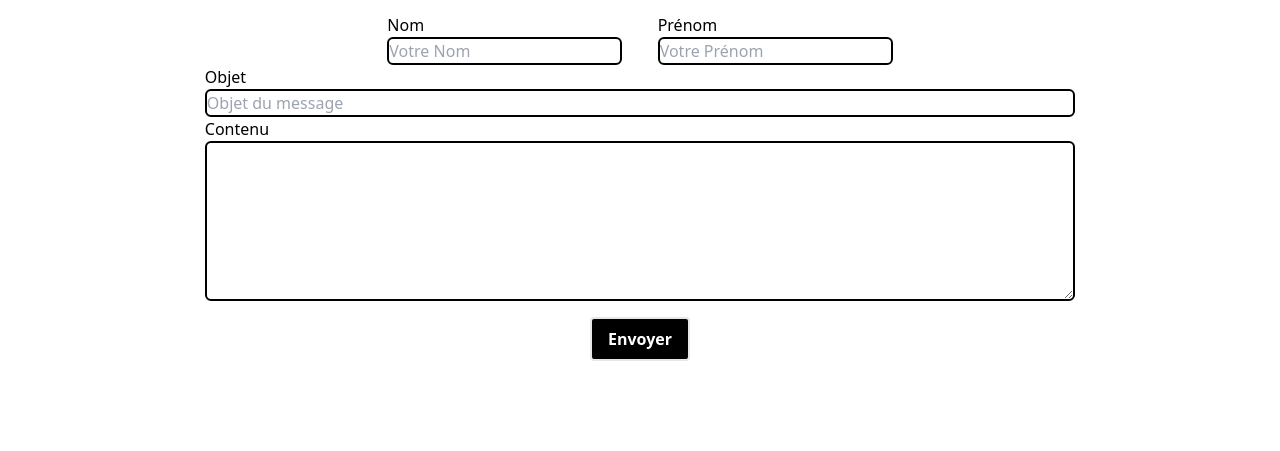
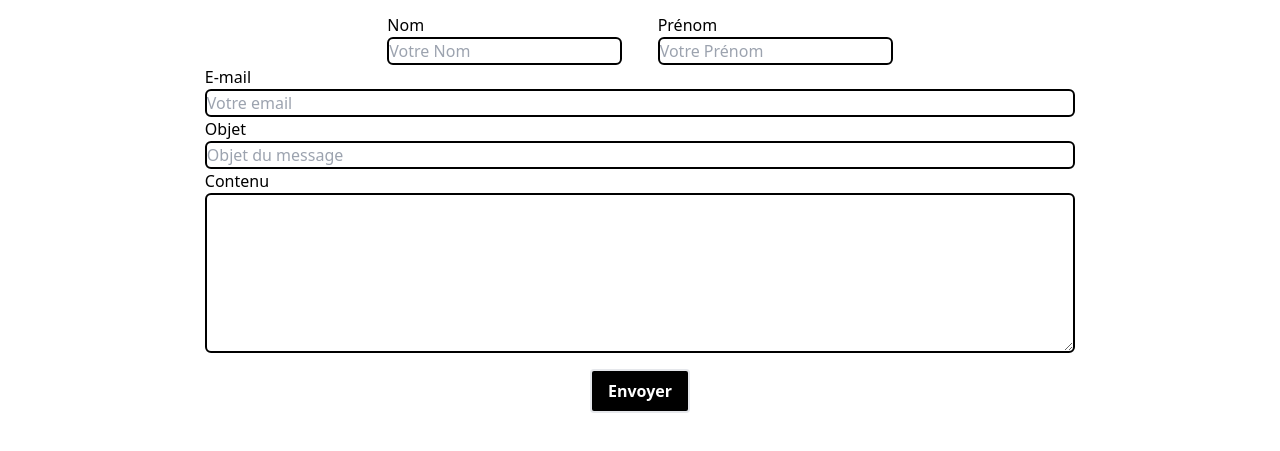
Before and after one commit to Sluyer/portfolio, an Astro site: page /contact in a window 1280 px wide. Shown: the part 341-792 px from the top of the page. Built offline with nearby package versions, Linux system fonts and the light colour scheme; Astro itself is replaced by a stand-in of ours.

Commit message:
ADDED MAIL TO CONTACT

```diff
--- a/src/pages/contact.astro
+++ b/src/pages/contact.astro
@@ -10,7 +10,7 @@ import Layout from "../layouts/Layout.astro";
   </div>
   <Tag href="https://www.linkedin.com/in/matteo-sacco-259571251">
     <img class="w-6 mx-0.5" src="images/linkedin-black.png" alt="" />
-     LinkedIn
+    LinkedIn
   </Tag>
   <form class="mt-4" action="">
     <div class="flex flex-col">
@@ -38,6 +38,17 @@ import Layout from "../layouts/Layout.astro";
             placeholder="Votre Prénom"
           />
         </div>
+      </div>
+      <!-- mail -->
+      <div class="flex flex-col w-[80%] mx-auto">
+        <label for="email">E-mail</label>
+        <input
+          class="border-2 rounded-md border-black"
+          type="text"
+          name="email"
+          id="email"
+          placeholder="Votre email"
+        />
       </div>
       <!-- objet -->
       <div class="flex flex-col w-[80%] mx-auto">
```
